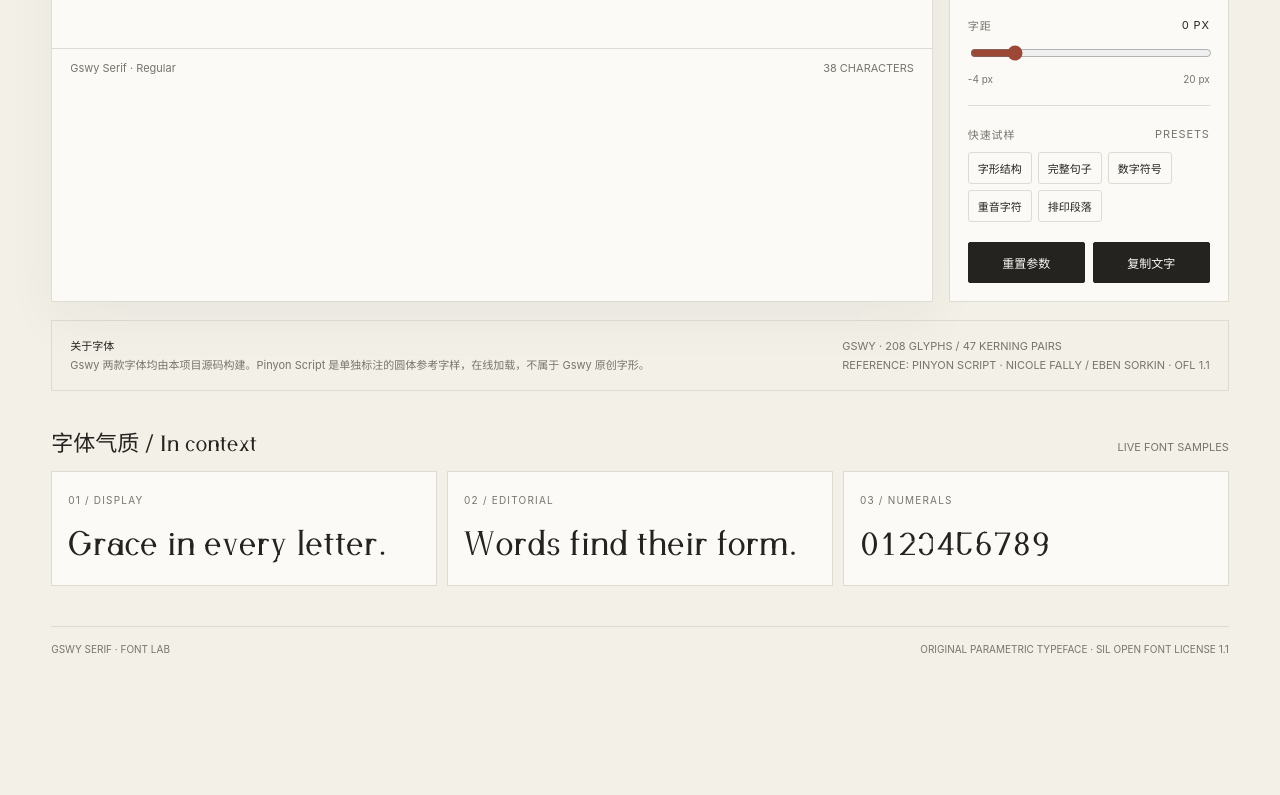
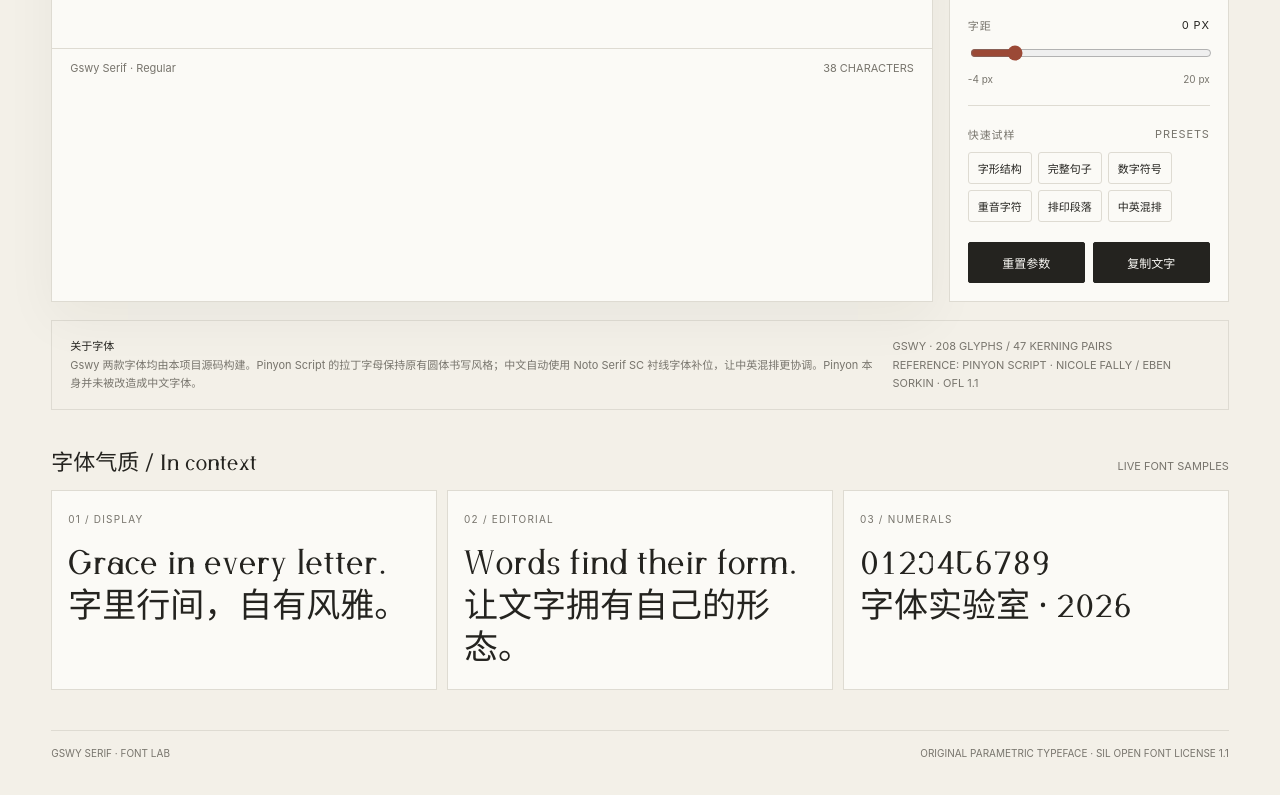
Before and after one commit to GSvegetable/Gswy, a plain HTML site: page font-lab/index.html in a window 1280 px wide. Shown: the part 739-1534 px from the top of the page. Before the commit the page ends 1442 px from the top, so only its background shows below. Drawn offline with Linux system fonts and the light colour scheme; files whose address does not match are found by name.

Commit message:
Add Chinese fallback pairing for Pinyon Script in font lab

```diff
--- a/font-lab/index.html
+++ b/font-lab/index.html
@@ -7,6 +7,7 @@
 <link rel="preconnect" href="https://fonts.googleapis.com">
 <link rel="preconnect" href="https://fonts.gstatic.com" crossorigin>
 <link href="https://fonts.googleapis.com/css2?family=Pinyon+Script&display=swap" rel="stylesheet">
+<link href="https://fonts.googleapis.com/css2?family=Noto+Serif+SC:wght@400;500&display=swap" rel="stylesheet">
 <title>Gswy Font Lab — 字体实验室</title>
 <style>
 @font-face{font-family:"Gswy Serif";src:url("./fonts/GswySerif-Regular.woff2") format("woff2"),url("./fonts/GswySerif-Regular.ttf") format("truetype");font-style:normal;font-weight:400;font-display:swap}
@@ -66,15 +67,15 @@ footer{border-top:1px solid var(--line);margin-top:40px;padding-top:16px;display
     <div class="group"><div class="group-title"><label for="leading">行距</label><output class="value" id="leadingVal">1.25</output></div><input id="leading" type="range" min="90" max="200" value="125"><div class="range-labels"><span>紧凑</span><span>舒展</span></div></div>
     <div class="group"><div class="group-title"><label for="tracking">字距</label><output class="value" id="trackingVal">0 px</output></div><input id="tracking" type="range" min="-4" max="20" value="0"><div class="range-labels"><span>-4 px</span><span>20 px</span></div></div>
     <div class="divider"></div>
-    <div class="group"><div class="group-title">快速试样 <span>PRESETS</span></div><div class="presets"><button class="preset" data-text="Hamburgefonstiv">字形结构</button><button class="preset" data-text="The quick brown fox jumps over the lazy dog.">完整句子</button><button class="preset" data-text="0123456789 € £ ¥ % &amp; @">数字符号</button><button class="preset" data-text="À Á Â Ã Ä Å Æ Ç É Ñ Ö Ø Œ Ü ß Ð Þ">重音字符</button><button class="preset" data-text="Typography is the craft of giving language a visual voice.">排印段落</button></div></div>
+    <div class="group"><div class="group-title">快速试样 <span>PRESETS</span></div><div class="presets"><button class="preset" data-text="Hamburgefonstiv">字形结构</button><button class="preset" data-text="The quick brown fox jumps over the lazy dog.">完整句子</button><button class="preset" data-text="0123456789 € £ ¥ % &amp; @">数字符号</button><button class="preset" data-text="À Á Â Ã Ä Å Æ Ç É Ñ Ö Ø Œ Ü ß Ð Þ">重音字符</button><button class="preset" data-text="Typography is the craft of giving language a visual voice.">排印段落</button><button class="preset" data-text="优雅，不止于字形。中文与英文，也可以共享同一种气质。 Grace in every letter.">中英混排</button></div></div>
     <div class="actions"><button class="primary" id="reset">重置参数</button><button class="primary" id="copy">复制文字</button></div>
   </aside>
 </main>
-<div class="info"><div><strong>关于字体</strong><br>Gswy 两款字体均由本项目源码构建。Pinyon Script 是单独标注的圆体参考字样，在线加载，不属于 Gswy 原创字形。</div><span>GSWY · 208 GLYPHS / 47 KERNING PAIRS<br>REFERENCE: PINYON SCRIPT · NICOLE FALLY / EBEN SORKIN · OFL 1.1</span></div>
+<div class="info"><div><strong>关于字体</strong><br>Gswy 两款字体均由本项目源码构建。Pinyon Script 的拉丁字母保持原有圆体书写风格；中文自动使用 Noto Serif SC 衬线字体补位，让中英混排更协调。Pinyon 本身并未被改造成中文字体。</div><span>GSWY · 208 GLYPHS / 47 KERNING PAIRS<br>REFERENCE: PINYON SCRIPT · NICOLE FALLY / EBEN SORKIN · OFL 1.1</span></div>
 <section class="samples"><div class="section-head"><h2>字体气质 / In context</h2><span>LIVE FONT SAMPLES</span></div><div class="sample-grid">
-  <div class="sample-card"><small>01 / Display</small><p>Grace in every letter.</p></div>
-  <div class="sample-card"><small>02 / Editorial</small><p>Words find their form.</p></div>
-  <div class="sample-card"><small>03 / Numerals</small><p>0123456789</p></div>
+  <div class="sample-card"><small>01 / Display</small><p>Grace in every letter.<br>字里行间，自有风雅。</p></div>
+  <div class="sample-card"><small>02 / Editorial</small><p>Words find their form.<br>让文字拥有自己的形态。</p></div>
+  <div class="sample-card"><small>03 / Numerals</small><p>0123456789<br>字体实验室 · 2026</p></div>
 </div></section>
 <footer><span>GSWY SERIF · FONT LAB</span><span>ORIGINAL PARAMETRIC TYPEFACE · SIL OPEN FONT LICENSE 1.1</span></footer>
 </div>
@@ -85,7 +86,7 @@ async function setFont(){
   const victorian=choice==="victorian";
   const roundhand=choice==="roundhand";
   const family=roundhand?"Pinyon Script":(victorian?"Gswy Victorian Hand":"Gswy Serif");
-  const cssFamily=roundhand?'"Pinyon Script",cursive':(victorian?'"Gswy Victorian Hand",Georgia,serif':'"Gswy Serif",Georgia,serif');
+  const cssFamily=roundhand?'"Pinyon Script","Noto Serif SC","Songti SC","STSong",serif':(victorian?'"Gswy Victorian Hand",Georgia,serif':'"Gswy Serif",Georgia,serif');
   const status=document.querySelector("#fontStatus");
   const statusText=document.querySelector("#fontStatusText");
   const fontStyle=victorian?"italic":"normal";
@@ -101,7 +102,7 @@ async function setFont(){
     const loaded=await document.fonts.load(descriptor,"Hamburgefonstiv 0123456789");
     if(loaded.length===0 || !document.fonts.check(descriptor,"Hamburgefonstiv")) throw new Error("Font face unavailable");
     status.dataset.state="loaded";
-    statusText.textContent=roundhand?"参考字体已加载":"字体已加载";
+    statusText.textContent=roundhand?"英文圆体已加载 · 中文衬线配字已启用":"字体已加载";
   }catch(error){
     status.dataset.state="error";
     statusText.textContent=roundhand?"参考字体不可用（请检查网络）":"字体加载失败，请刷新或检查部署文件";
```
